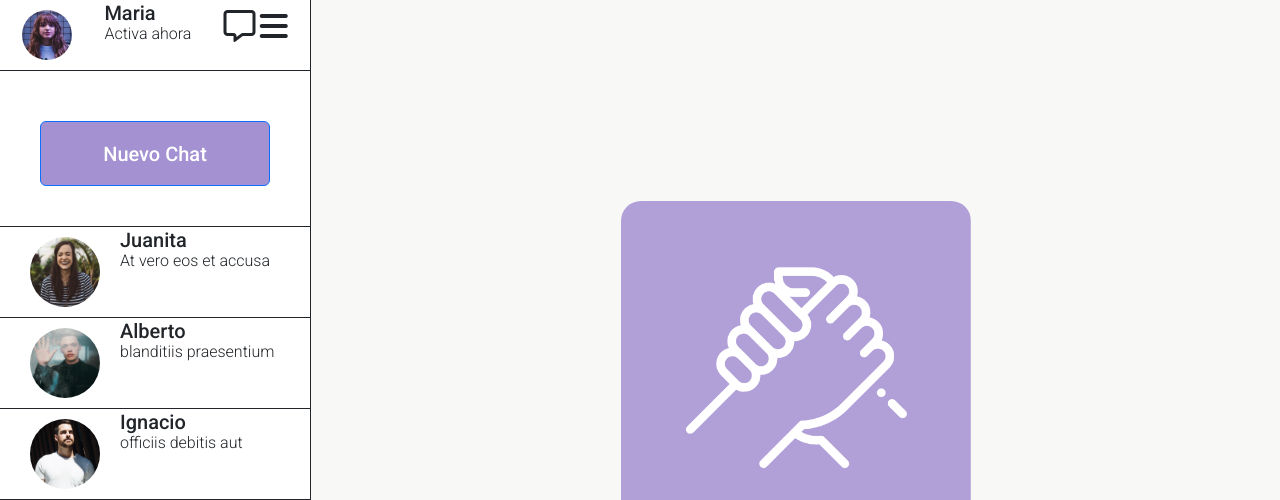
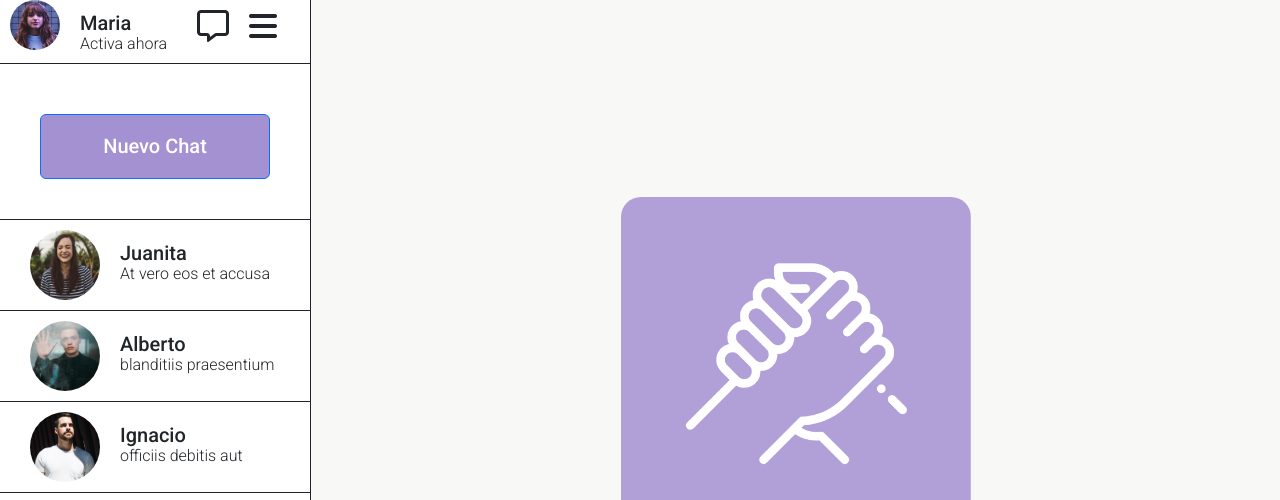
Before and after one commit to LuisMeric/Flexbox, a plain HTML site: page index.html in a window 1280 px wide. Shown: the top 500 px of the page. Drawn offline with nearby package versions, Linux system fonts and the light colour scheme.

Commit message:
uso de flexbox1

```diff
--- a/assets/css/styles.css
+++ b/assets/css/styles.css
@@ -32,6 +32,7 @@
     width: 50px;
     height: 50px;
     border-radius: 50%;
+    gap: 20px;
 }
 
 .contact-user img {
@@ -46,6 +47,9 @@
 .description {
 
     line-height: 0.3;
+    padding-top: 20px;
+
+
 
 
 }
@@ -72,10 +76,11 @@
 
     display: flex;
     border-bottom: solid 1px;
-    padding: 10px;
-    align-items: flex-start;
+    padding-left: 10px;
+    padding-right: 30px;
+
     gap: 20px;
-    justify-content: space-evenly;
+    justify-content: flex-start;
 
 
 
@@ -140,3 +145,12 @@
     font-family: 'Roboto', sans-serif;
     font-weight: lighter;
 }
+
+.icons {
+
+    display: flex;
+    gap: 20px;
+    padding-left: 10px;
+    padding-top: 10px;
+
+}
--- a/index.html
+++ b/index.html
@@ -48,7 +48,11 @@
 
             <div class="user-status">
 
-                <img src="assets/images/maria.jpg" alt="Foto de Maria">
+                <div class="avatar">
+
+                    <img src="assets/images/maria.jpg" alt="Foto de Maria">
+
+                </div>
 
                 <div class="description">
                     <p class="nombre">Maria</p>
@@ -56,8 +60,7 @@
 
                 </div>
 
-                <div>
-
+                <div class="icons">
 
 
                     <i class="fa-regular fa-message fa-2x"></i>
```
